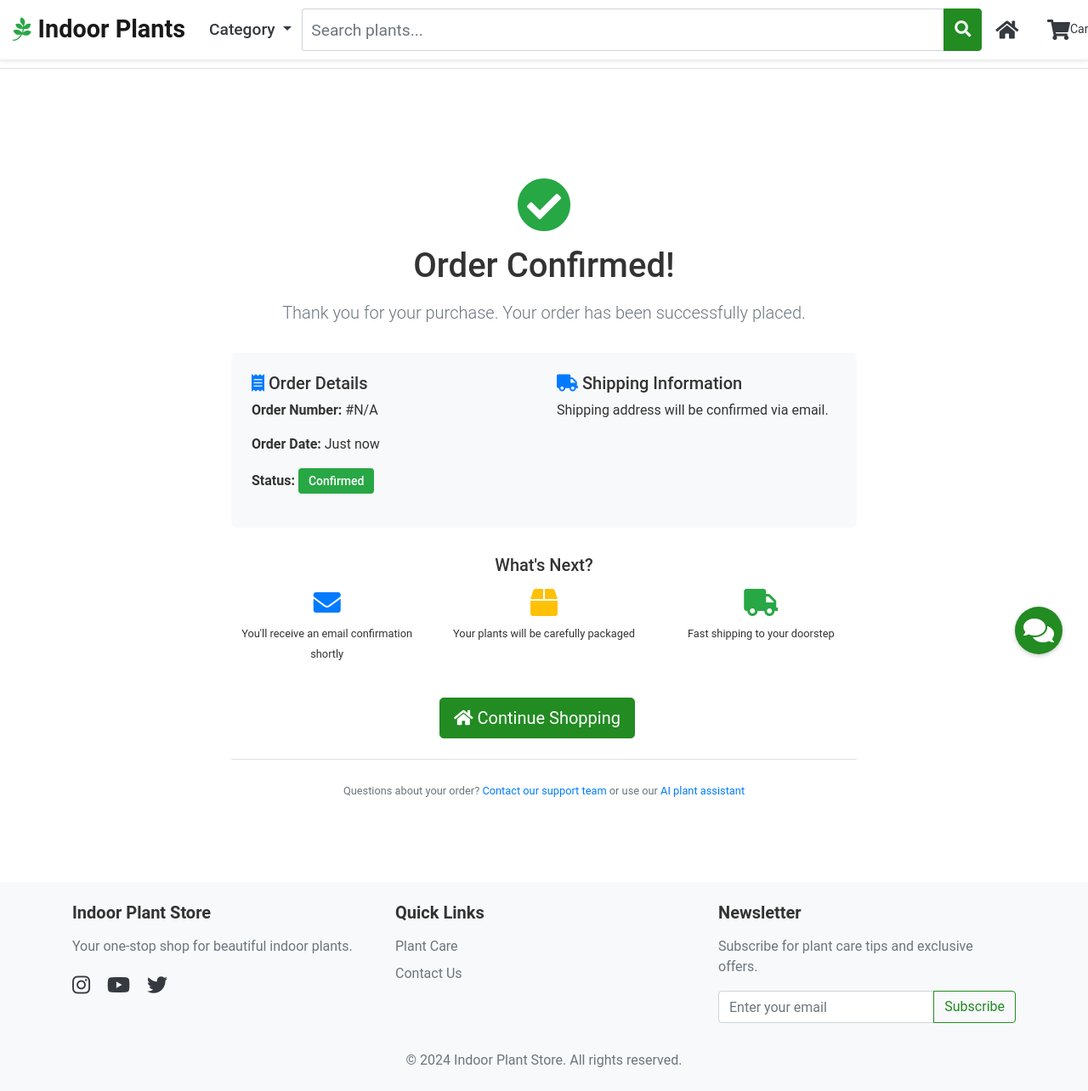
After one commit to nebullii/Indoor-Plants, a Django app: template templates/order_confirmation.html in a window 1280 px wide. The commit adds this page. Shown: the whole page at 85% size. Run offline with Django 5.2, Linux system fonts and the light colour scheme; the template is opened without the code that fills it, so the values that code supplies are empty; some libraries are stand-ins or nearby versions.

Commit message:
Minor fixes

```diff
--- a/admin_dashboard/templates/products/list.html
+++ b/admin_dashboard/templates/products/list.html
@@ -19,7 +19,7 @@
                 <td>{{ product.name }}</td>
                 <td>${{ product.price }}</td>
                 <td>
-                    <a href="{% url 'products:product_detail' product.id %}" class="btn btn-info">View</a>
+                    <a href="{% url 'products:product_detail' product.slug %}" class="btn btn-info">View</a>
                 </td>
             </tr>
             {% empty %}
--- a/ai/urls.py
+++ b/ai/urls.py
@@ -1,5 +1,7 @@
 from django.urls import path
 from .views import ask_bot, ai_chat_page
+
+app_name = 'ai'
 
 urlpatterns = [
     path('ask/', ask_bot, name='ask_bot'),
--- a/indoor_plant/urls.py
+++ b/indoor_plant/urls.py
@@ -19,7 +19,7 @@ urlpatterns = [
     path('explorer/', include('explorer.urls')),
     path('update_from_github/', update_from_github, name='update_from_github'),
     path('subscribe/', subscribe, name='subscribe'),
-    path('ai/', include('ai.urls')),
+    path('ai/', include('ai.urls', namespace='ai')),
     path('ckeditor/', include('ckeditor_uploader.urls')),
 ] + static(settings.MEDIA_URL, document_root=settings.MEDIA_ROOT)
 
--- /dev/null
+++ b/templates/order_confirmation.html
@@ -0,0 +1,184 @@
+{% extends "base.html" %}
+{% load static %}
+
+{% block title %}Order Confirmation - Indoor Plant Store{% endblock %}
+
+{% block extra_css %}
+<link rel="stylesheet" href="{% static 'css/order.css' %}">
+<style>
+    .confirmation-container {
+        max-width: 800px;
+        margin: 0 auto;
+        padding: 2rem;
+    }
+    .success-icon {
+        color: #28a745;
+        font-size: 4rem;
+        margin-bottom: 1rem;
+    }
+    .order-summary {
+        background-color: #f8f9fa;
+        border-radius: 8px;
+        padding: 1.5rem;
+        margin: 2rem 0;
+    }
+    .order-item {
+        border-bottom: 1px solid #dee2e6;
+        padding: 1rem 0;
+    }
+    .order-item:last-child {
+        border-bottom: none;
+    }
+    .tracking-info {
+        background-color: #e3f2fd;
+        border-left: 4px solid #2196f3;
+        padding: 1rem;
+        margin: 1rem 0;
+    }
+</style>
+{% endblock %}
+
+{% block content %}
+<div class="container mt-5 pt-5">
+    <div class="confirmation-container">
+        <!-- Success Header -->
+        <div class="text-center">
+            <i class="fas fa-check-circle success-icon"></i>
+            <h1 class="mb-3">Order Confirmed!</h1>
+            <p class="lead text-muted">Thank you for your purchase. Your order has been successfully placed.</p>
+        </div>
+
+        <!-- Order Details -->
+        <div class="order-summary">
+            <div class="row">
+                <div class="col-md-6">
+                    <h5><i class="fas fa-receipt text-primary"></i> Order Details</h5>
+                    <p><strong>Order Number:</strong> #{{ order.id|default:"N/A" }}</p>
+                    <p><strong>Order Date:</strong> {{ order.created_at|date:"F d, Y g:i A"|default:"Just now" }}</p>
+                    <p><strong>Status:</strong>
+                        <span class="badge badge-success">{{ order.status|default:"Confirmed" }}</span>
+                    </p>
+                </div>
+                <div class="col-md-6">
+                    <h5><i class="fas fa-truck text-primary"></i> Shipping Information</h5>
+                    {% if order.shipping_address %}
+                        <p><strong>{{ order.shipping_address.full_name }}</strong></p>
+                        <p>{{ order.shipping_address.address }}</p>
+                        <p>{{ order.shipping_address.city }}, {{ order.shipping_address.state }} {{ order.shipping_address.postal_code }}</p>
+                        <p>{{ order.shipping_address.country }}</p>
+                    {% else %}
+                        <p>Shipping address will be confirmed via email.</p>
+                    {% endif %}
+                </div>
+            </div>
+        </div>
+
+        <!-- Order Items -->
+        {% if order.orderitem_set.all %}
+        <div class="order-summary">
+            <h5><i class="fas fa-seedling text-success"></i> Your Plants</h5>
+            {% for item in order.orderitem_set.all %}
+            <div class="order-item">
+                <div class="row align-items-center">
+                    <div class="col-md-2">
+                        {% if item.product.image %}
+                            <img src="{{ item.product.image.url }}" alt="{{ item.product.name }}"
+                                 class="img-fluid rounded" style="max-height: 60px;">
+                        {% else %}
+                            <div class="bg-light rounded d-flex align-items-center justify-content-center"
+                                 style="height: 60px; width: 60px;">
+                                <i class="fas fa-leaf text-success"></i>
+                            </div>
+                        {% endif %}
+                    </div>
+                    <div class="col-md-6">
+                        <h6 class="mb-1">{{ item.product.name }}</h6>
+                        <small class="text-muted">{{ item.product.description|truncatewords:10 }}</small>
+                    </div>
+                    <div class="col-md-2 text-center">
+                        <span class="font-weight-bold">Qty: {{ item.quantity }}</span>
+                    </div>
+                    <div class="col-md-2 text-right">
+                        <span class="font-weight-bold">${{ item.get_total|floatformat:2 }}</span>
+                    </div>
+                </div>
+            </div>
+            {% endfor %}
+
+            <!-- Order Total -->
+            <div class="border-top pt-3 mt-3">
+                <div class="row">
+                    <div class="col-md-8"></div>
+                    <div class="col-md-4">
+                        <div class="d-flex justify-content-between">
+                            <span>Subtotal:</span>
+                            <span>${{ order.subtotal|floatformat:2|default:"0.00" }}</span>
+                        </div>
+                        <div class="d-flex justify-content-between">
+                            <span>Shipping:</span>
+                            <span>${{ order.shipping_cost|floatformat:2|default:"5.00" }}</span>
+                        </div>
+                        <hr>
+                        <div class="d-flex justify-content-between font-weight-bold">
+                            <span>Total:</span>
+                            <span>${{ order.total|floatformat:2|default:"5.00" }}</span>
+                        </div>
+                    </div>
+                </div>
+            </div>
+        </div>
+        {% endif %}
+
+        <!-- Tracking Information -->
+        {% if order.tracking_number %}
+        <div class="tracking-info">
+            <h6><i class="fas fa-map-marker-alt"></i> Tracking Information</h6>
+            <p class="mb-1"><strong>Tracking Number:</strong> {{ order.tracking_number }}</p>
+            <p class="mb-0"><small>You will receive tracking updates via email.</small></p>
+        </div>
+        {% endif %}
+
+        <!-- Next Steps -->
+        <div class="text-center mt-4">
+            <h5>What's Next?</h5>
+            <div class="row mt-3">
+                <div class="col-md-4">
+                    <i class="fas fa-envelope text-primary mb-2" style="font-size: 2rem;"></i>
+                    <p><small>You'll receive an email confirmation shortly</small></p>
+                </div>
+                <div class="col-md-4">
+                    <i class="fas fa-box text-warning mb-2" style="font-size: 2rem;"></i>
+                    <p><small>Your plants will be carefully packaged</small></p>
+                </div>
+                <div class="col-md-4">
+                    <i class="fas fa-truck text-success mb-2" style="font-size: 2rem;"></i>
+                    <p><small>Fast shipping to your doorstep</small></p>
+                </div>
+            </div>
+        </div>
+
+        <!-- Action Buttons -->
+        <div class="text-center mt-4">
+            <a href="{% url 'home' %}" class="btn btn-success btn-lg mr-3">
+                <i class="fas fa-home"></i> Continue Shopping
+            </a>
+            {% if user.is_authenticated %}
+            <a href="{% url 'orders:customer_order_list' %}" class="btn btn-outline-primary btn-lg">
+                <i class="fas fa-list"></i> View My Orders
+            </a>
+            {% endif %}
+        </div>
+
+        <!-- Customer Support -->
+        <div class="text-center mt-4 pt-4 border-top">
+            <p class="text-muted">
+                <small>
+                    Questions about your order?
+                    <a href="mailto:support@indoorplants.com">Contact our support team</a>
+                    or use our <a href="{% url 'ai:ai_chat_page' %}">AI plant assistant</a>
+                </small>
+            </p>
+        </div>
+    </div>
+</div>
+{% endblock %}
```
Also changed, not shown: orders/services/fedex.py (+68 -38 lines), orders/templates/orders/manifest_modal.html (+68 -38 lines), orders/templates/orders/order_detail.html (+12 -4 lines), orders/views.py (+12 -10 lines), products/urls.py (+2 -5 lines), templates/admin_dashboard.html (+5 -5 lines), accounts/migrations/0008_alter_customuser_managers.py (added), 1 other file.
